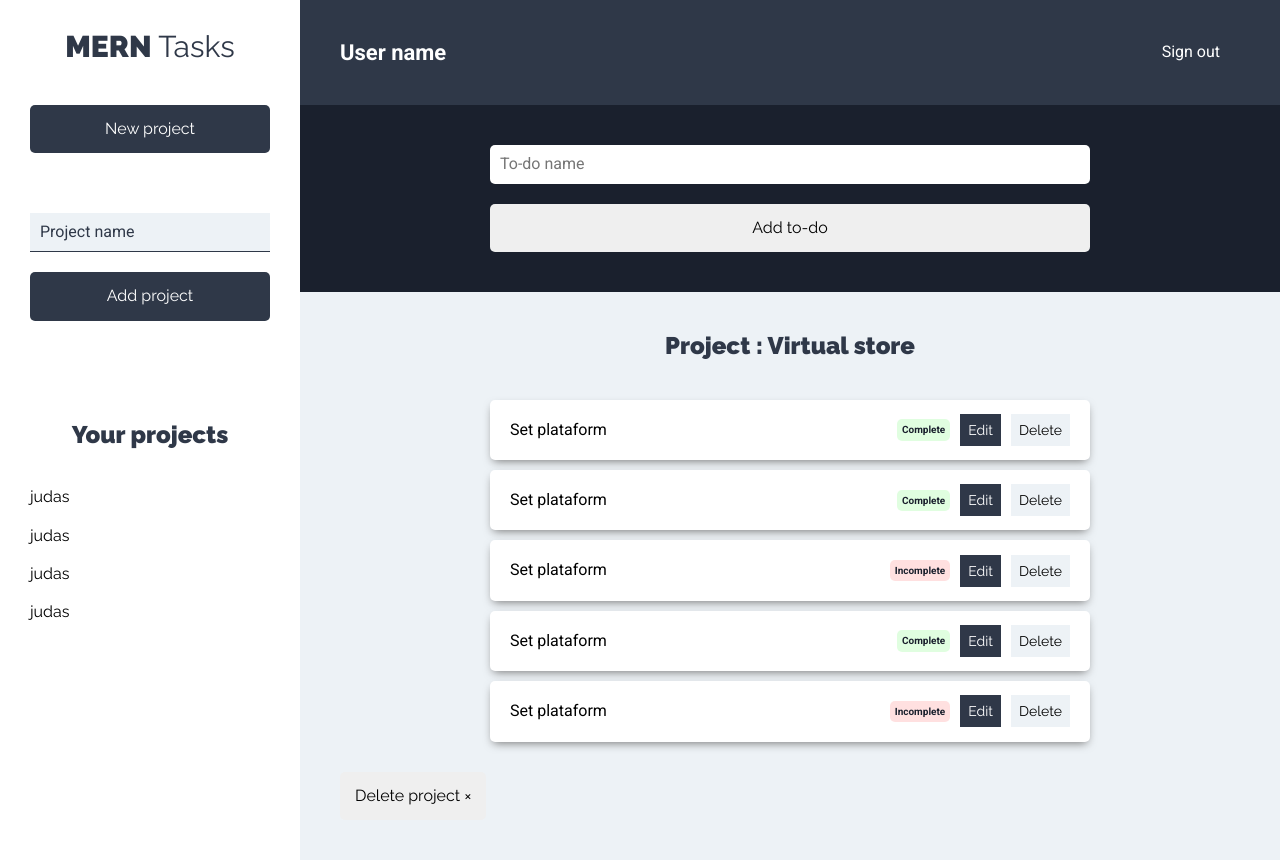
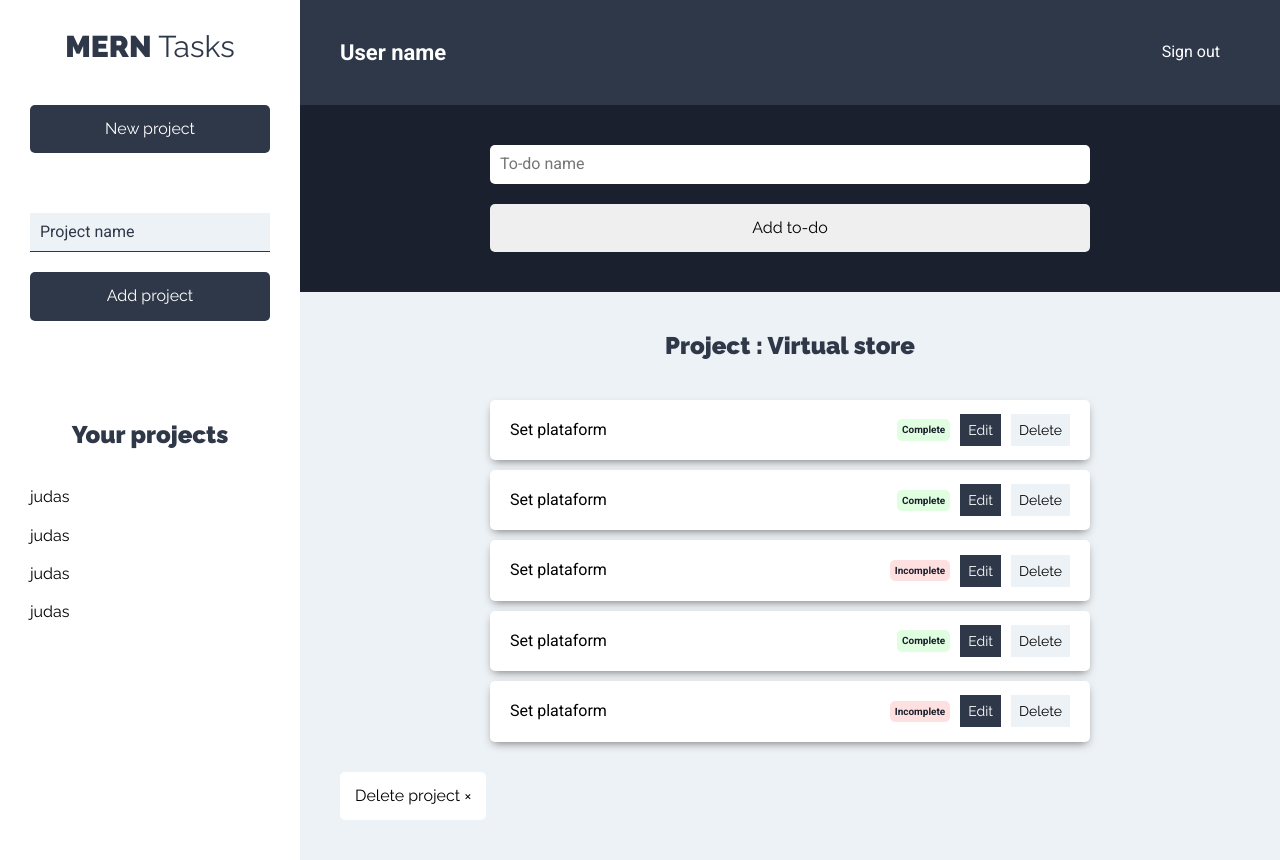
Before and after one commit to Sergio99778/clientMERN, a React (Vite) app: page /proyects in a window 1280 px wide. Built offline with nearby package versions, Linux system fonts and the light colour scheme.

Commit message:
Adding lost class.

```diff
--- a/src/index.css
+++ b/src/index.css
@@ -88,6 +88,9 @@ a {
   padding: 0;
   display: block;
   background-color: transparent;
+}
+.btn-eliminar {
+  background-color: var(--blanco);
 }
 .cerrar-sesion {
   color: var(--blanco);
@@ -319,6 +322,7 @@ aside {
   padding: 1rem;
   flex: 1;
   border-radius: 5px;
+  width: calc(100%-32px); /* Added by comment */
 }
 
 .enlace-cuenta {
```
